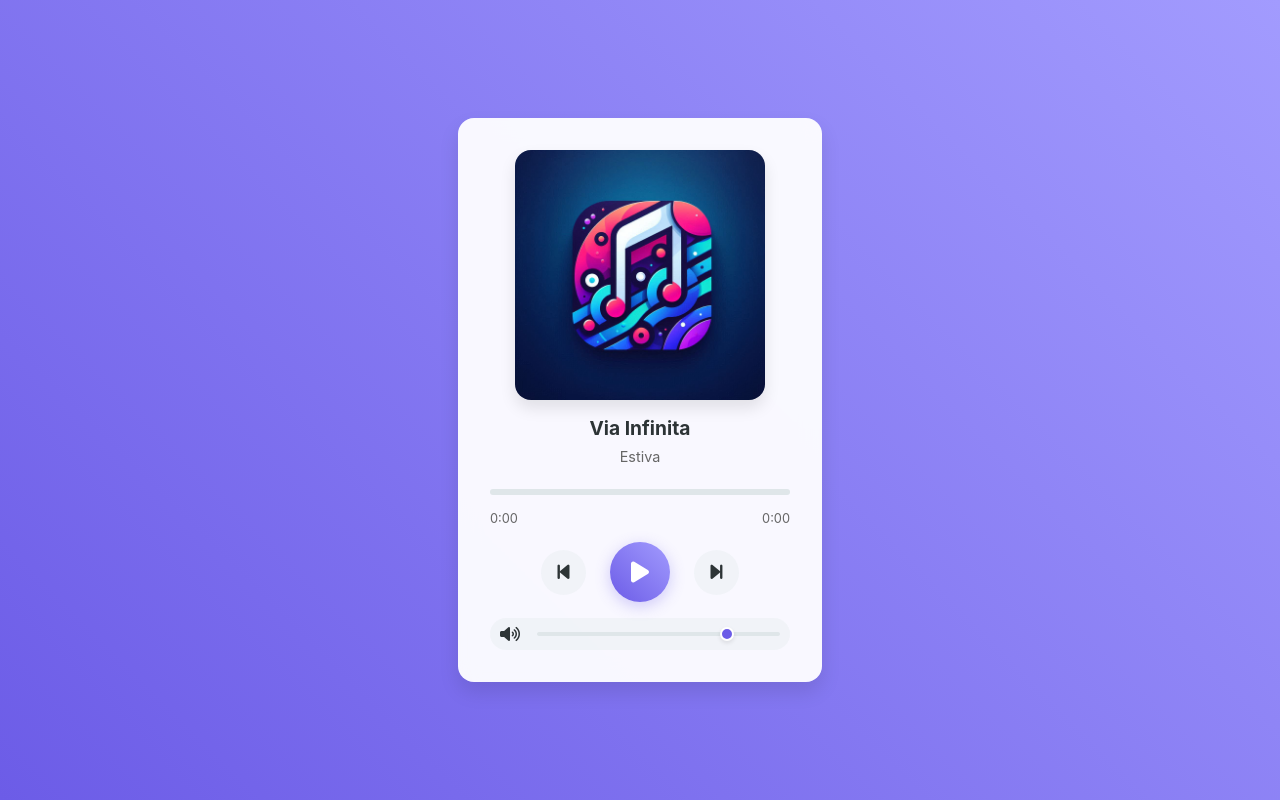
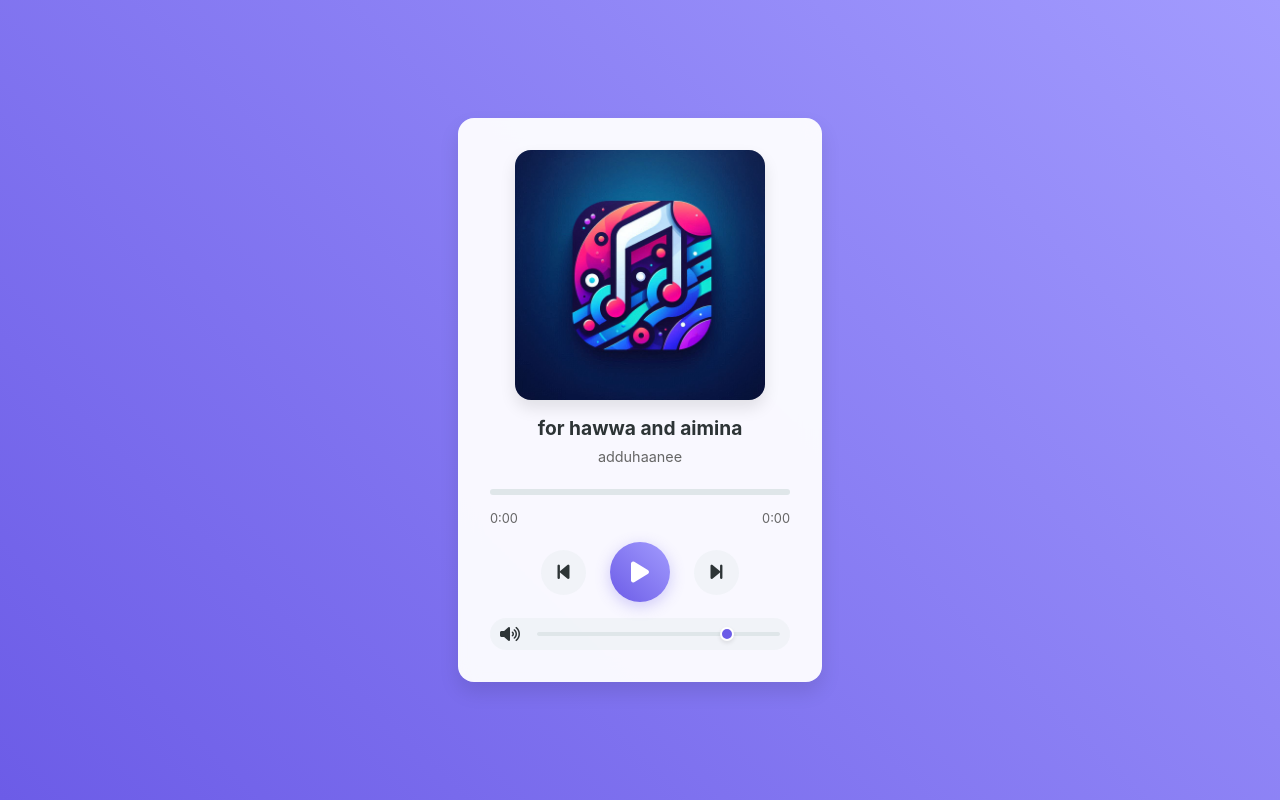
Before and after one commit to mqatd/youtube, a plain HTML site: page index.html in a window 1280 px wide. Drawn offline with Linux system fonts and the light colour scheme.

Commit message:
Update index.html

```diff
--- a/index.html
+++ b/index.html
@@ -227,8 +227,8 @@
         </div>
 
         <div class="track-info">
-            <h2 class="track-title">Via Infinita </h2>
-            <p class="track-artist">Estiva </p>
+            <h2 class="track-title">for hawwa and aimina</h2>
+            <p class="track-artist">adduhaanee </p>
         </div>
 
         <div class="progress-bar">
```
